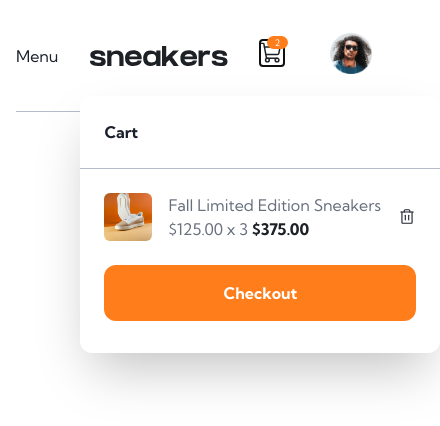
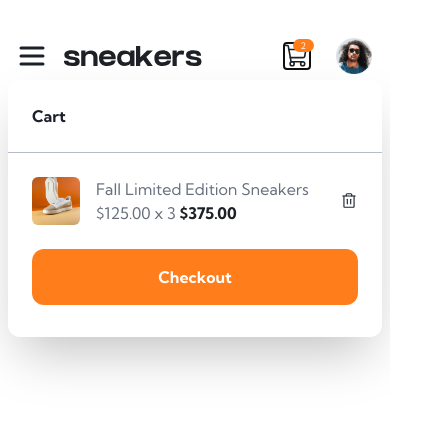
Before and after one commit to calebesg/ecommerce-product-page, a Next.js app: page / in a window 390 px wide. Both pictures are taken after a click on the button "shopping cart". Shown: the top 426 px of the page, 440 px wide, since content can reach past the window. Built offline with nearby package versions, Linux system fonts and the light colour scheme.

Commit message:
shopping cart mobile

```diff
--- a/src/components/Drawer.tsx
+++ b/src/components/Drawer.tsx
@@ -11,15 +11,16 @@ import {
 } from "@chakra-ui/react";
 
 import ToggleButton from "./ToggleButton";
+import { List } from "phosphor-react";
 
 export default function DrawerMenu() {
   const { isOpen, onOpen, onClose } = useDisclosure();
   const buttonMenuRef = useRef(null);
 
   return (
-    <div className="lg:hidden">
-      <button ref={buttonMenuRef} onClick={onOpen}>
-        Menu
+    <>
+      <button className="lg:hidden" ref={buttonMenuRef} onClick={onOpen}>
+        <List size={32} weight="bold" />
       </button>
 
       <Drawer
@@ -30,10 +31,10 @@ export default function DrawerMenu() {
       >
         <DrawerOverlay />
         <DrawerContent className="bg-white dark:bg-grayish_blue-800 transition-colors">
-          <DrawerCloseButton />
+          <DrawerCloseButton left={4} />
 
           <DrawerBody>
-            <div className="flex flex-col mt-8 gap-4">
+            <div className="flex flex-col mt-16 gap-4 font-bold">
               <Link href="/" passHref>
                 Collection
               </Link>
@@ -60,6 +61,6 @@ export default function DrawerMenu() {
           </DrawerFooter>
         </DrawerContent>
       </Drawer>
-    </div>
+    </>
   );
 }
--- a/src/components/Header.tsx
+++ b/src/components/Header.tsx
@@ -11,7 +11,7 @@ import Drawer from "./Drawer";
 export default function Header() {
   return (
     <header>
-      <nav className="flex items-center justify-between gap-8 h-28 border-b border-grayish_blue-400 dark:border-grayish_blue-700 transition-colors">
+      <nav className="flex items-center justify-between gap-4 lg:gap-8 h-28 border-b border-grayish_blue-400 dark:border-grayish_blue-700 transition-colors">
         <Drawer />
 
         <ThemeContext.Consumer>
@@ -79,12 +79,12 @@ export default function Header() {
           </ThemeContext.Consumer>
         </div>
 
-        <div className="flex items-center gap-11">
+        <div className="flex items-center gap-6 lg:gap-11">
           <ShoppingCart />
 
           <Link href="/" passHref>
-            <a className="w-[50px] h-[50px] rounded-full border-2 border-transparent  hover:border-orange-500 transition-colors">
-              <Image src={avatar} width={50} height={50} alt="Gabriel" />
+            <a className="w-10 h-10 lg:w-[50px] lg:h-[50px] rounded-full border-2 border-transparent  hover:border-orange-500 transition-colors">
+              <Image src={avatar} width="100%" height="100%" alt="Gabriel" />
             </a>
           </Link>
         </div>
--- a/src/components/ShoppingCart.tsx
+++ b/src/components/ShoppingCart.tsx
@@ -4,7 +4,7 @@ import WidgetCart from "./WidgetCart";
 
 export default function ShoppingCart() {
   return (
-    <Popover className="relative">
+    <Popover className="lg:relative flex flex-col justify-center">
       <Popover.Button
         className="relative text-grayish_blue-800 dark:text-grayish_blue-100 transition-colors"
         aria-label="shopping cart"
@@ -15,7 +15,7 @@ export default function ShoppingCart() {
         <ShoppingIcon size={26} width="light" />
       </Popover.Button>
 
-      <Popover.Panel className="absolute top-14 z-10 w-[360px] -translate-x-1/2">
+      <Popover.Panel className="absolute top-20 lg:top-14 z-10 max-w-screen w-full left-0 px-2 lg:w-[360px] lg:-translate-x-1/2">
         <WidgetCart />
       </Popover.Panel>
     </Popover>
```
